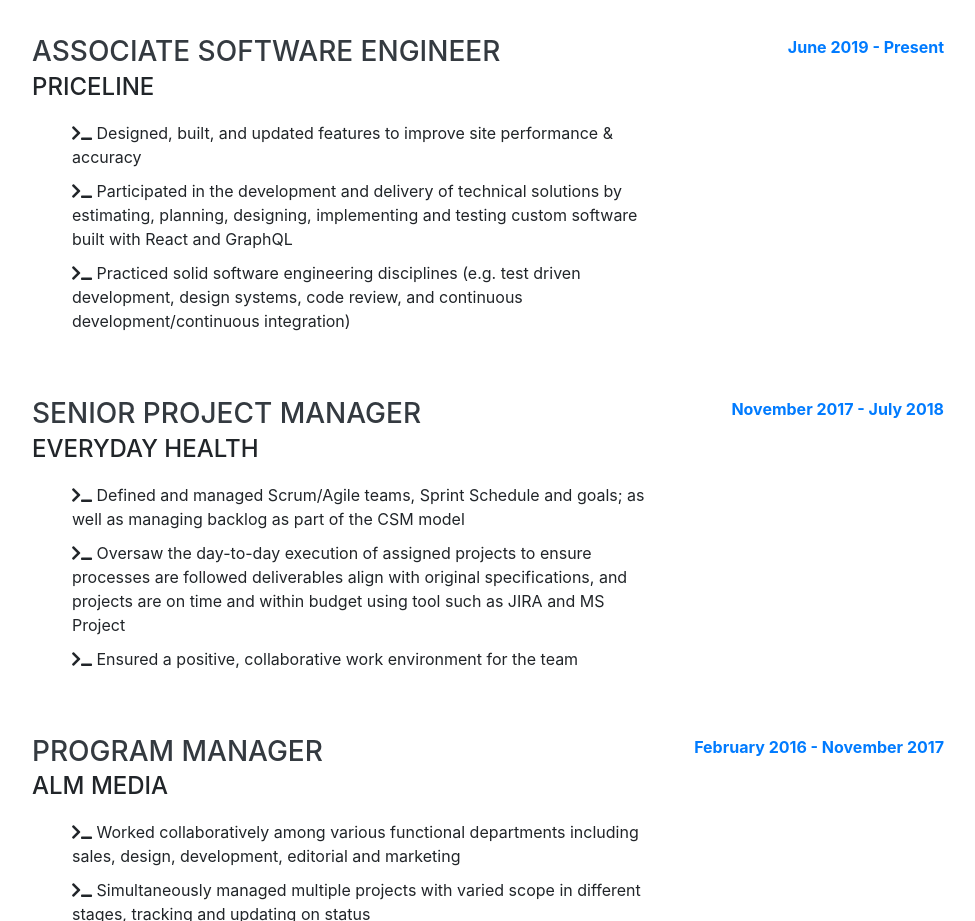
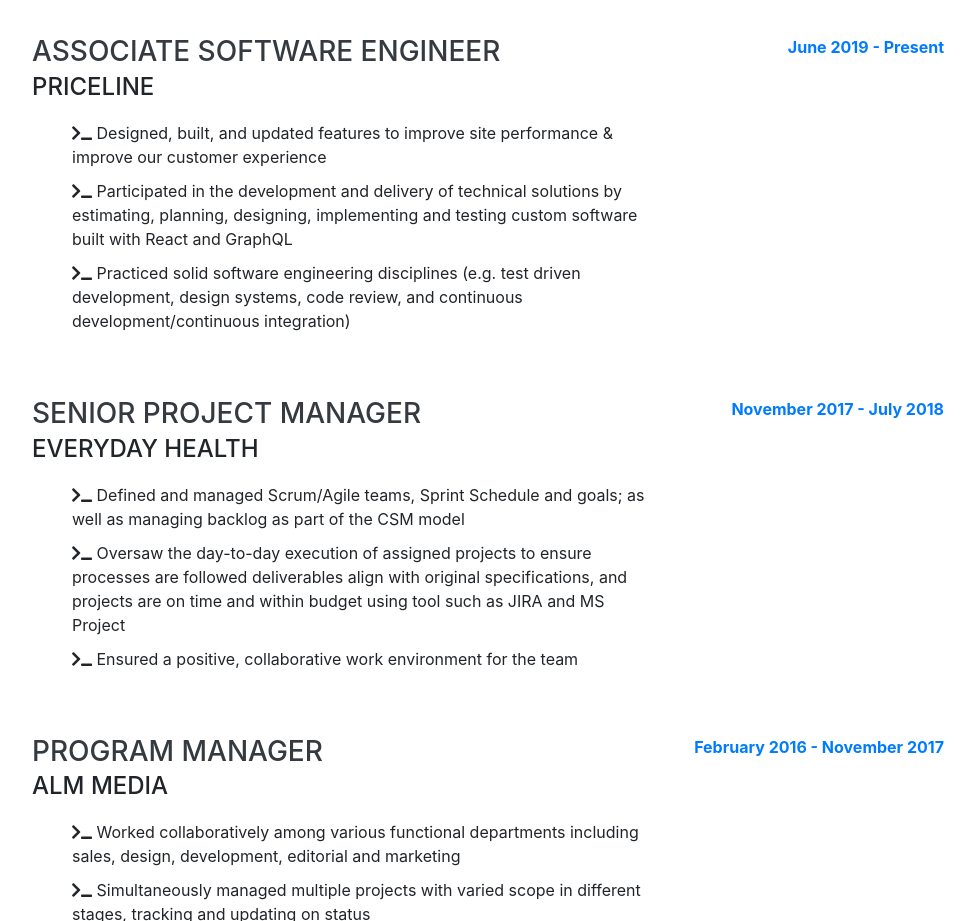
Before and after one commit to tfquirk/tfquirk.github.io, a website with bundled scripts: page index.html in a window 1280 px wide. Shown: the part 900-1821 px from the top of the page, without its empty margins (288-1263 px from the left). Built offline with nearby package versions, Linux system fonts and the light colour scheme; a web font is replaced by a local one.

Commit message:
improve customer experience

```diff
--- a/index.html
+++ b/index.html
@@ -253,7 +253,8 @@
               <ul>
                 <li>
                   <i class="fas fa-terminal"></i> Designed, built, and updated
-                  features to improve site performance & accuracy
+                  features to improve site performance & improve our customer
+                  experience
                 </li>
                 <li>
                   <i class="fas fa-terminal"></i> Participated in the
```
